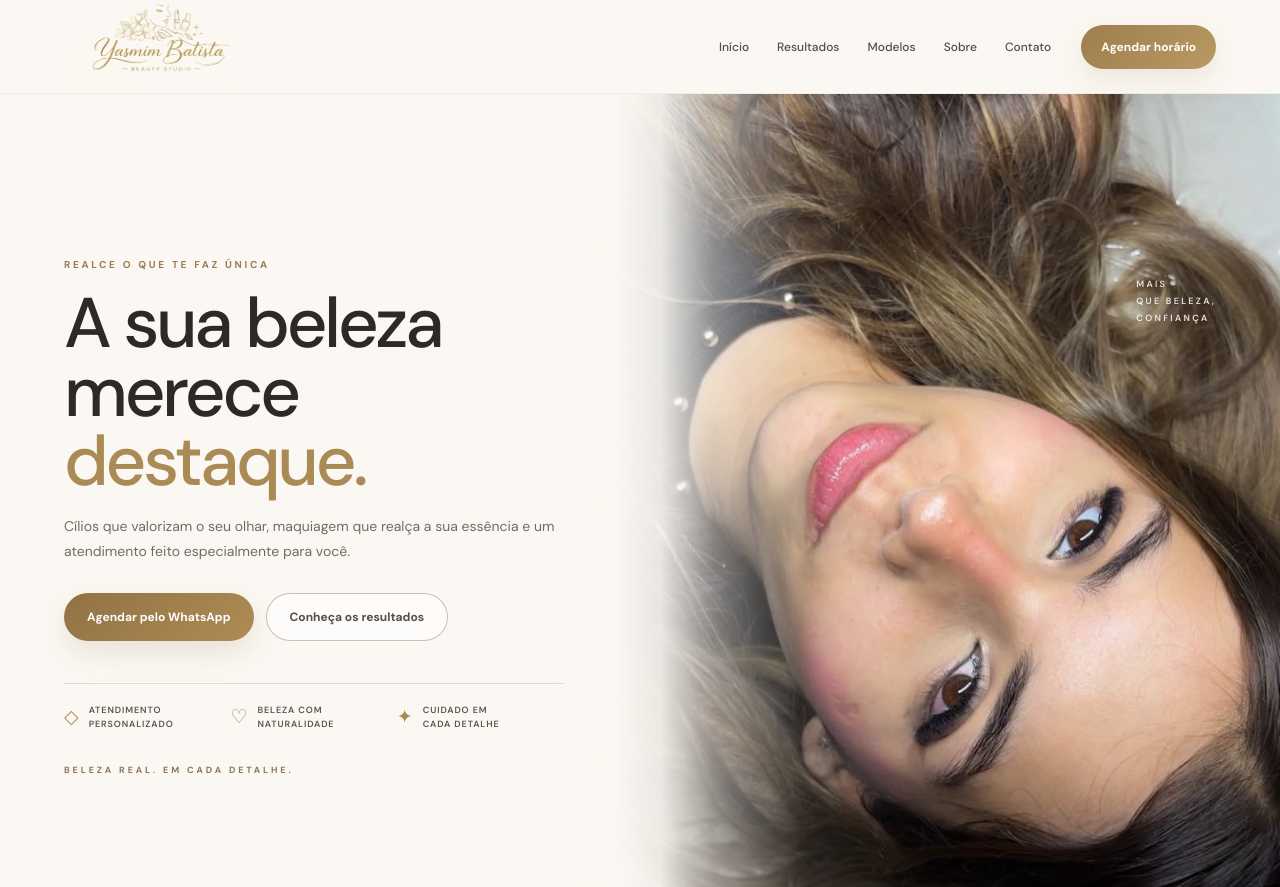
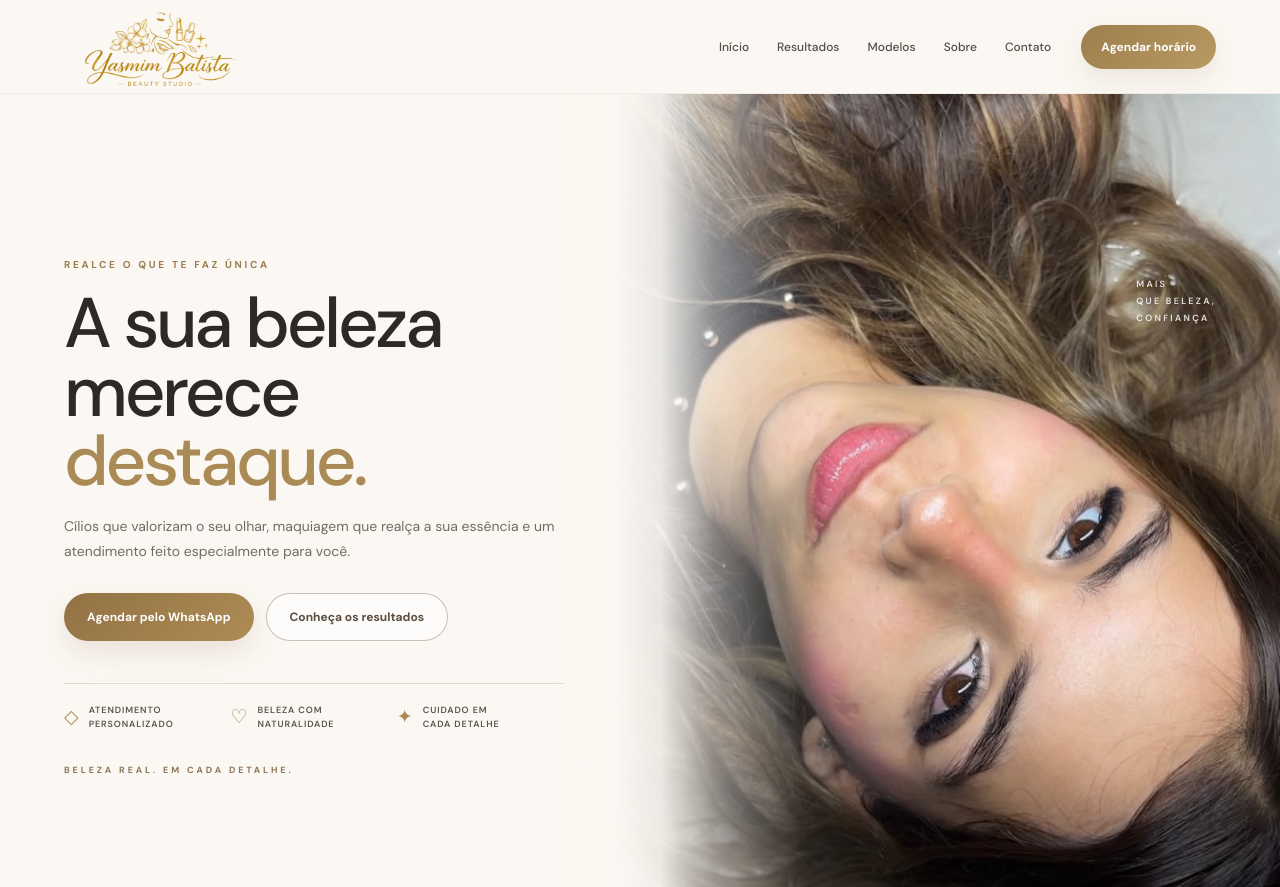
Before and after one commit to clxricp/Yasmim-Beauty, a plain HTML site: page index.html in a window 1280 px wide. Shown: the top 887 px of the page. Drawn offline with Linux system fonts and the light colour scheme.

Commit message:
Logo em fundo transparente

```diff
--- a/index.html
+++ b/index.html
@@ -17,7 +17,7 @@
 
 <header class="site-header">
   <a class="logo-card" href="#inicio" aria-label="Yasmim Batista Beauty Studio">
-    <img src="images/logo.jpeg" alt="Yasmim Batista Beauty Studio">
+    <img src="images/logo-transparente.png" alt="Yasmim Batista Beauty Studio">
   </a>
 
   <button class="menu-button" id="menuButton" aria-label="Abrir menu" aria-expanded="false">
@@ -254,7 +254,7 @@
 <footer class="site-footer">
 
   <a class="footer-logo" href="#inicio">
-    <img src="images/logo.jpeg" alt="Yasmim Batista Beauty Studio">
+    <img src="images/logo-transparente.png" alt="Yasmim Batista Beauty Studio">
   </a>
 
   <nav>
--- a/style.css
+++ b/style.css
@@ -79,14 +79,8 @@ button {
 .footer-logo img {
   width: 100%;
   height: 100%;
-  object-fit: cover;
-  object-position: center 43%;
-
-  /* Dissolve the original paper into the page without a visible frame. */
-  filter: brightness(1.035);
-  mix-blend-mode: multiply;
-  -webkit-mask-image: linear-gradient(90deg, transparent, #000 8%, #000 92%, transparent);
-  mask-image: linear-gradient(90deg, transparent, #000 8%, #000 92%, transparent);
+  object-fit: contain;
+  object-position: center;
 }
 
 .logo-card:focus-visible,
@@ -837,11 +831,6 @@ button {
   height: 80px;
 }
 
-.footer-logo img {
-  /* Make the pale JPEG paper white so multiply blends it into the footer. */
-  filter: contrast(1.35);
-}
-
 .site-footer nav {
   display: flex;
 
```
Also changed, not shown: images/logo-transparente.png (added).
